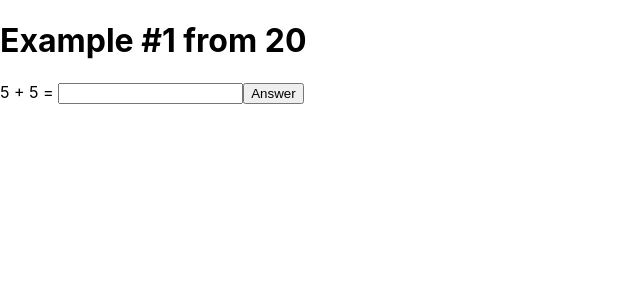
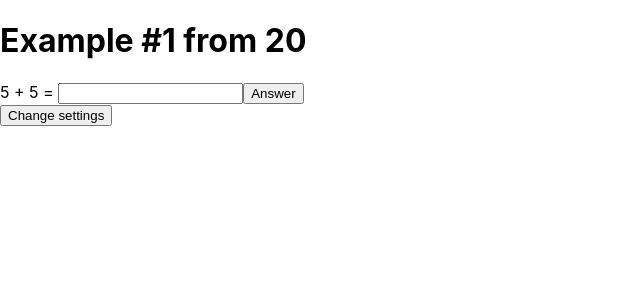
Before and after one commit to vshmakov/frontend-examples, a React (Create React App) app: page / in a window 1280 px wide. Shown: the top 300 px of the page, without its empty margins (0-640 px from the left). Built offline with nearby package versions, Linux system fonts and the light colour scheme.

Commit message:
Added settings page

```diff
--- a/src/Example/Solve.tsx
+++ b/src/Example/Solve.tsx
@@ -4,6 +4,7 @@ import {TaskResult} from "../Task/TaskResult";
 import {TaskProvider} from "../Task/TaskProvider";
 import {ExampleProvider} from "./ExampleProvider";
 import {Task} from "../Task/Task";
+import {TaskConfig} from "../Task/TaskConfig";
 
 interface Props {
     taskProvider: TaskProvider
@@ -14,6 +15,7 @@ interface State {
     example: Example
     answer: string
     showTaskHistory: boolean
+    showTaskConfig: boolean
 }
 
 export class Solve extends React.Component<Props, State> {
@@ -21,6 +23,7 @@ export class Solve extends React.Component<Props, State> {
         example: this.getActualOrNewExample(),
         answer: '',
         showTaskHistory: false,
+        showTaskConfig: false,
     }
 
     public render() {
@@ -28,6 +31,10 @@ export class Solve extends React.Component<Props, State> {
 
         if (this.state.showTaskHistory) {
             return <TaskResult task={task} startNewTask={this.startNewTask.bind(this)}/>
+        }
+
+        if (this.state.showTaskConfig) {
+            return <TaskConfig startNewTask={this.startNewTask.bind(this)}/>
         }
 
         return (
@@ -41,9 +48,11 @@ export class Solve extends React.Component<Props, State> {
                         onChange={this.changeHandler.bind(this)}/>
                     <button type="submit">Answer</button>
                 </form>
+                <div>
+                    <button onClick={this.clickHandler.bind(this)}>Change settings</button>
+                </div>
             </div>
         )
-            ;
     }
 
     private startNewTask(): void {
@@ -51,6 +60,13 @@ export class Solve extends React.Component<Props, State> {
         this.setState({
             example: this.getActualOrNewExample(),
             showTaskHistory: false,
+            showTaskConfig: false
+        })
+    }
+
+    private clickHandler(): void {
+        this.setState({
+            showTaskConfig: true
         })
     }
 
--- /dev/null
+++ b/src/Task/TaskConfig.tsx
@@ -0,0 +1,19 @@
+import React from "react";
+import {Task} from "./Task";
+
+interface Props {
+    startNewTask: () => void
+}
+
+export class TaskConfig extends React.Component<Props> {
+    render() {
+        return (
+            <div>
+                <h1>Task settings</h1>
+                <div>
+                    <button onClick={this.props.startNewTask}>Start new task</button>
+                </div>
+            </div>
+        )
+    }
+}
--- a/src/Task/TaskSettings.ts
+++ b/src/Task/TaskSettings.ts
@@ -6,5 +6,4 @@ export class TaskSettings {
         public readonly exampleSettings: ExampleSettings
     ) {
     }
-
 }
```
